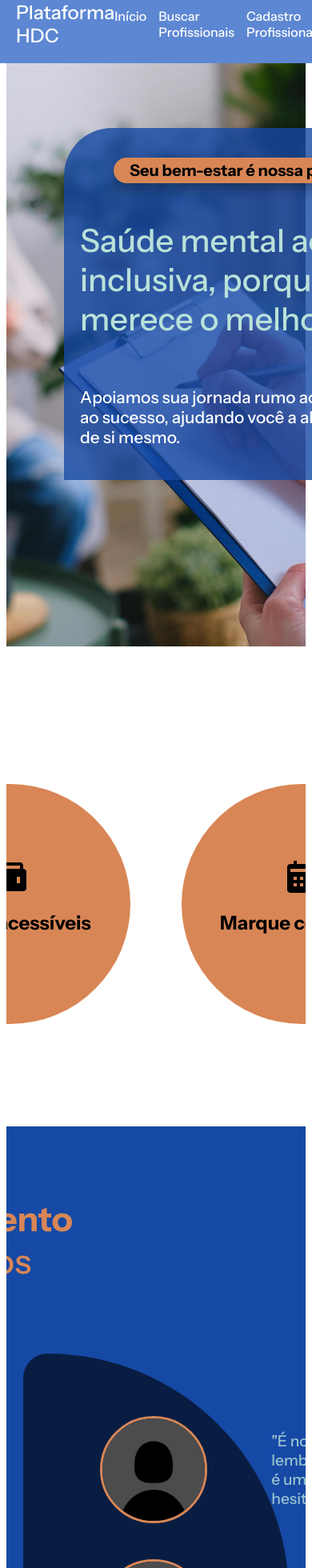
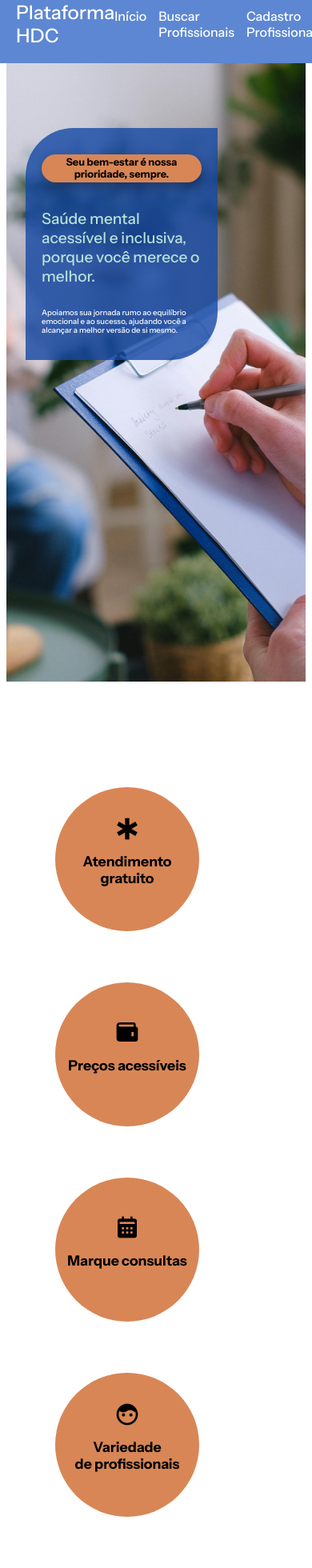
Before and after one commit to gusmrtns/plataforma-de-apoio-psicologico-comunitario, a React (Vite) app in the folder plataforma-apoio/: page / in a window 390 px wide. Shown: the top 1960 px of the page at 80% size. Built offline with nearby package versions, Linux system fonts and the light colour scheme.

Commit message:
iniciando responsividade

```diff
--- a/plataforma-apoio/src/styles/home.css
+++ b/plataforma-apoio/src/styles/home.css
@@ -7,7 +7,7 @@
     flex-direction: column;
     align-items: center;
     justify-content: center;
-    padding-bottom: 80px;
+    padding-bottom: 4px;
 }
 
 .header-home {
@@ -119,7 +119,7 @@ p {
     font-size: 1.8em;
     margin-right: 16em;
 
-    & h1{
+    & h1 {
         font-family: "Instrument Sans", serif;
         font-optical-sizing: auto;
         font-weight: 500;
@@ -330,3 +330,139 @@ p {
     background-color: #D9B9A0;
     /* Bege-claro */
 }
+
+
+@media (max-width: 400px) {
+    .header-home img {
+        height: 100vh;
+        width: 100%;
+    }
+
+    .header-text {
+        width: 200px;
+        height: 250px;
+        margin-left: 2em;
+    }
+
+    .header-text h1 {
+        font-size: 1.2em;
+        color: #B9E1D9;
+    }
+
+    .header-text h2 {
+        font-size: 0.8em;
+    }
+
+    .header-text p {
+        font-size: 0.6em;
+    }
+
+
+    .aboutus {
+        flex-direction: column;
+    }
+
+    .about {
+        width: 180px;
+        height: 180px;
+        margin-right: 4.5em;
+
+        & h2 {
+            font-size: 1.1em;
+            color: black;
+        }
+
+        & .bx-health,
+        .bxs-wallet,
+        .bxs-calendar,
+        .bxs-face {
+            color: black;
+            font-size: 2em;
+        }
+    }
+
+
+    .title-coments {
+        color: #D88656;
+        font-size: 0.8em;
+        width: 20em;
+        margin-left: 12em;
+    }
+
+    .coments {
+        border-radius: 3em 8em 3em 3em;
+        padding-top: 0;
+        width: 16em;
+        margin-right: 4em;
+    }
+
+    .coments-info {
+        padding-top: 0;
+        width: 13em;
+        height: 7em;
+        flex-direction: column;
+        margin-left: auto;
+        margin-right: auto;
+        margin-top: auto;
+        margin-bottom: auto;
+
+        & img {
+            width: 3em;
+            height: 3em;
+            margin-right: auto;
+            margin-bottom: 0.5em;
+
+        }
+
+        & h1 {
+            font-size: 0.7em;
+            margin-bottom: 5em;
+        }
+    }
+
+    .coments-input {
+        width: 16em;
+        height: 20em;
+        border-radius: 3em 3em 8em 3em;
+        margin-right: 6em;
+
+        & h2 {
+            color: #B9E1D9;
+            font-size: 1.1em;
+            margin-top: 5em;
+        }
+
+        & form {
+            & label {
+                color: #D88656;
+                font-size: 0em;
+            }
+
+            & textarea {
+                width: 15em;
+                height: 2em;
+            }
+
+            & button {
+                width: 4.7em;
+                border-radius: 2em;
+                background-color: #D88656;
+                margin-left: auto;
+                margin-right: auto;
+                color: black;
+                font-size: 1.3em;
+                font-family: "Instrument Sans", serif;
+                font-optical-sizing: auto;
+                font-weight: 500;
+                font-style: normal;
+                font-variation-settings:
+                    "wdth" 100;
+
+                box-shadow: 0 8px 15px rgba(0, 0, 0, 0.3);
+                transition: all 0.3s ease;
+            }
+        }
+    }
+
+
+}
```
Lines whose indentation alone changed are shown as unchanged.
